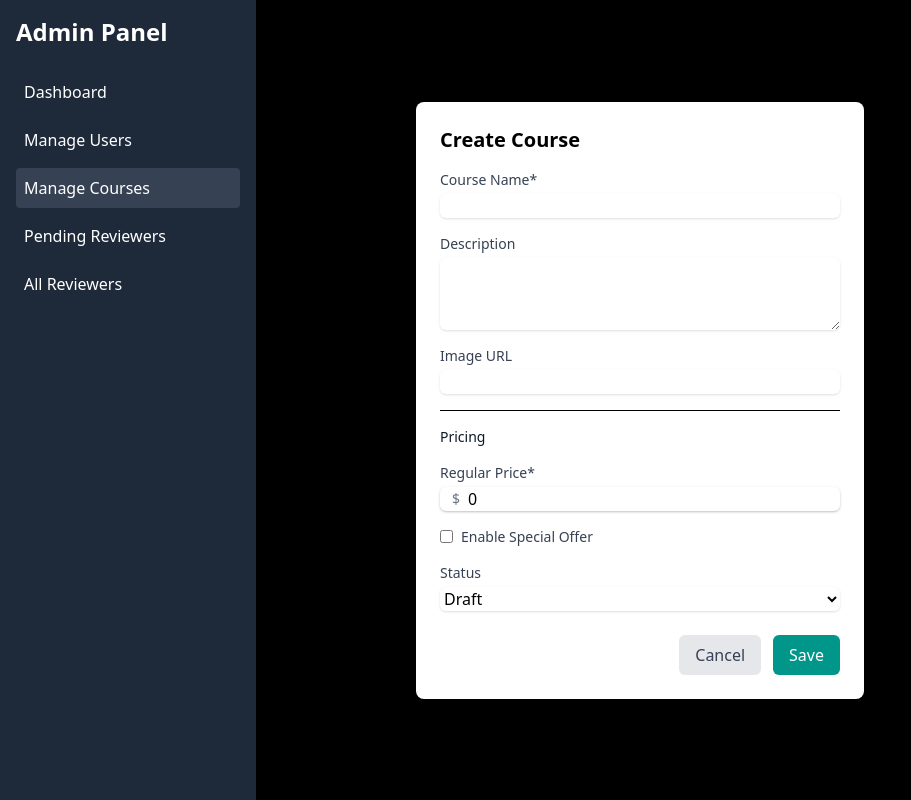
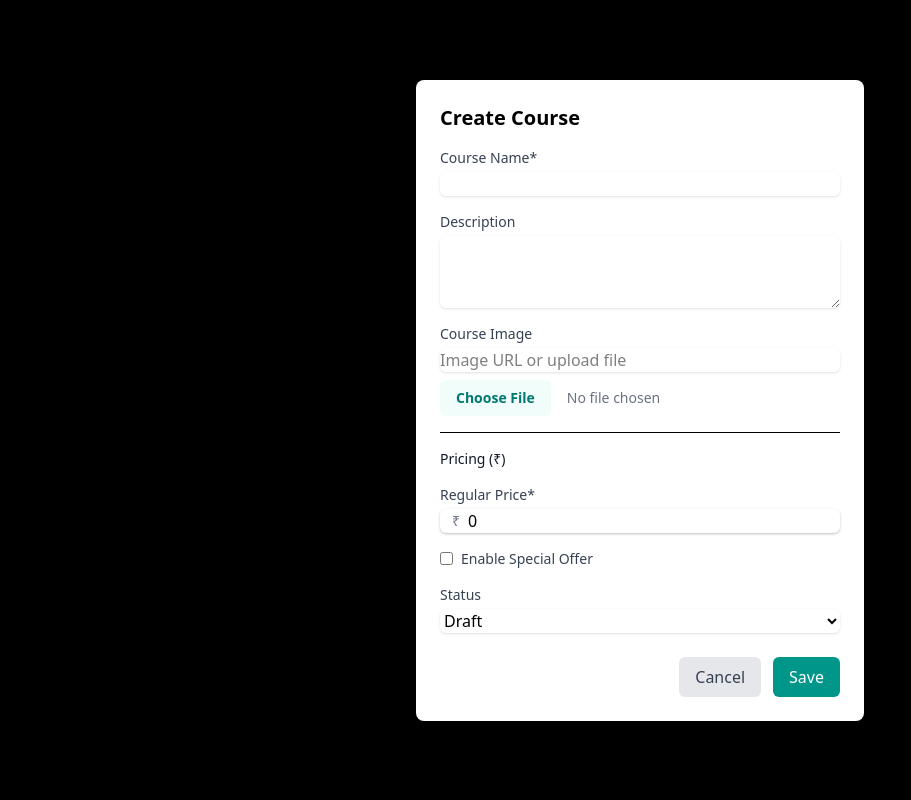
Before and after one commit to shahid123s/SkillSync, a React (Vite) app in the folder frontend/: page /admin/courses in a window 1280 px wide. Both pictures are taken after a click on the button "Add Course". Shown: the whole page, without its empty margins (0-911 px from the left). Built offline with nearby package versions, Linux system fonts and the light colour scheme.

Commit message:
(style):changes in new courses

```diff
--- a/frontend/src/components/admin/CourseForm.jsx
+++ b/frontend/src/components/admin/CourseForm.jsx
@@ -13,6 +13,7 @@ export default function CourseForm({ isOpen, onClose, course, onSave }) {
   const hasOffer = watch('hasOffer');
   const price = watch('price');
   const offerPrice = watch('offerPrice');
+  const imageUrl = watch('imageUrl');
 
   useEffect(() => {
     if (course) {
@@ -43,8 +44,9 @@ export default function CourseForm({ isOpen, onClose, course, onSave }) {
   };
 
   return (
-    <div className={`fixed inset-0 bg-black bg-opacity-50 flex items-center justify-center ${isOpen ? '' : 'hidden'}`}>
-      <div className="bg-white rounded-lg p-6 w-full max-w-md">
+    <div className={`fixed inset-0 bg-black bg-opacity-50 flex items-center justify-center ${isOpen ? '' : 'hidden'} z-50`}>
+      <div className="bg-white rounded-lg w-full max-w-md max-h-[90vh] overflow-y-auto"> {/* Scrollable modal */}
+        <div className="p-6">
           <h2 className="text-xl font-bold mb-4">
             {course ? 'Edit Course' : 'Create Course'}
           </h2>
@@ -72,23 +74,50 @@ export default function CourseForm({ isOpen, onClose, course, onSave }) {
 
             {/* Image URL Field */}
             <div>
-            <label className="block text-sm font-medium text-gray-700">Image URL</label>
+              <label className="block text-sm font-medium text-gray-700">
+                Course Image
+              </label>
+              <div className="mt-1 flex flex-col gap-2">
                 <input
                   {...register('imageUrl')}
-              className="mt-1 block w-full rounded-md border-gray-300 shadow-sm focus:border-teal-500 focus:ring-teal-500"
+                  type="text"
+                  className="block w-full rounded-md border-gray-300 shadow-sm focus:border-teal-500 focus:ring-teal-500"
+                  placeholder="Image URL or upload file"
                 />
+                <input
+                  type="file"
+                  accept="image/*"
+                  className="block w-full text-sm text-gray-500 file:mr-4 file:py-2 file:px-4 file:rounded-md file:border-0 file:text-sm file:font-semibold file:bg-teal-50 file:text-teal-700 hover:file:bg-teal-100"
+                  onChange={(e) => {
+                    const file = e.target.files[0];
+                    if (file) {
+                      const url = URL.createObjectURL(file);
+                      reset({ ...watch(), imageUrl: url });
+                    }
+                  }}
+                />
+              </div>
+              {imageUrl && (
+                <div className="mt-2">
+                  <img
+                    src={imageUrl}
+                    alt="Course preview"
+                    className="h-32 w-32 object-cover rounded-md"
+                  />
+                </div>
+              )}
             </div>
 
             {/* Pricing Section */}
             <div className="space-y-4 border-t pt-4">
-            <h3 className="text-sm font-medium text-gray-900">Pricing</h3>
+              <h3 className="text-sm font-medium text-gray-900">Pricing (₹)</h3> {/* Changed to Indian Rupees */}
 
               {/* Regular Price */}
               <div>
                 <label className="block text-sm font-medium text-gray-700">Regular Price*</label>
                 <div className="mt-1 relative rounded-md shadow-sm">
                   <div className="absolute inset-y-0 left-0 pl-3 flex items-center pointer-events-none">
-                  <span className="text-gray-500 sm:text-sm">$</span>
+                    <span className="text-gray-500 sm:text-sm">₹</span> {/* Changed to ₹ */}
                   </div>
                   <input
                     {...register('price', {
@@ -125,7 +154,7 @@ export default function CourseForm({ isOpen, onClose, course, onSave }) {
                     <label className="block text-sm font-medium text-gray-700">Offer Price*</label>
                     <div className="mt-1 relative rounded-md shadow-sm">
                       <div className="absolute inset-y-0 left-0 pl-3 flex items-center pointer-events-none">
-                      <span className="text-gray-500 sm:text-sm">$</span>
+                        <span className="text-gray-500 sm:text-sm">₹</span> {/* Changed to ₹ */}
                       </div>
                       <input
                         {...register('offerPrice', {
@@ -189,5 +218,6 @@ export default function CourseForm({ isOpen, onClose, course, onSave }) {
           </form>
         </div>
       </div>
+    </div>
   );
 }
--- a/frontend/src/pages/admin/ManageCourses.jsx
+++ b/frontend/src/pages/admin/ManageCourses.jsx
@@ -1,40 +1,50 @@
 // pages/admin/ManageCourses.jsx
 import { useState } from 'react';
+import { toast } from 'sonner';
 import CourseTable from '../../components/admin/CoursesTable';
 import CourseForm from '../../components/admin/CourseForm';
+import { axiosInstance } from '../../utils/axios';
 
 export default function ManageCourses() {
-  const [courses, setCourses] = useState([
-    {
-      id: 1,
-      name: 'Web Development',
-      description: 'Full stack web development course',
-      imageUrl: '/course-web.jpg',
-      status: 'active'
-    },
-    {
-      id: 2,
-      name: 'Mobile Development',
-      description: 'React Native mobile app development',
-      imageUrl: '/course-mobile.jpg',
-      status: 'draft'
-    }
-  ]);
-
+  const [courses, setCourses] = useState([]);
   const [selectedCourse, setSelectedCourse] = useState(null);
   const [isModalOpen, setIsModalOpen] = useState(false);
 
-  const handleDeleteCourse = (id) => {
-    setCourses(courses.filter(course => course.id !== id));
+  const handleDeleteCourse = async (id) => {
+    try {
+      const response = await axiosInstance.delete(`/courses/${id}`);
+      if (response.data.success) {
+        setCourses(courses.filter(course => course.id !== id));
+        toast.success('Course deleted successfully');
+      } else {
+        toast.error('Failed to delete course');
+      }
+    } catch (error) {
+      toast.error('Error deleting course');
+    }
   };
 
-  const handleSaveCourse = (courseData) => {
-    if (courseData.id) {
-      setCourses(courses.map(c => c.id === courseData.id ? courseData : c));
-    } else {
-      setCourses([...courses, { ...courseData, id: Date.now() }]);
+  const handleSaveCourse = async (courseData) => {
+    try {
+      let response;
+      if (courseData.id) {
+        response = await axiosInstance.put(`/courses/${courseData.id}`, courseData);
+      } else {
+        response = await axiosInstance.post('/courses', courseData);
+      }
+
+      if (response.data.success) {
+        setCourses(prev =>
+          courseData.id
+            ? prev.map(c => c.id === courseData.id ? response.data.data : c)
+            : [...prev, response.data.data]
+        );
+        toast.success(`Course ${courseData.id ? 'updated' : 'created'} successfully`);
+        setIsModalOpen(false);
+      }
+    } catch (error) {
+      toast.error(`Error ${courseData.id ? 'updating' : 'creating'} course`);
     }
-    setIsModalOpen(false);
   };
 
   return (
@@ -54,7 +64,10 @@ export default function ManageCourses() {
 
       <CourseTable
         courses={courses}
-        onEdit={setSelectedCourse}
+        onEdit={(course) => {
+          setSelectedCourse(course);
+          setIsModalOpen(true);
+        }}
         onDelete={handleDeleteCourse}
       />
 
```
Lines whose indentation alone changed are shown as unchanged.
